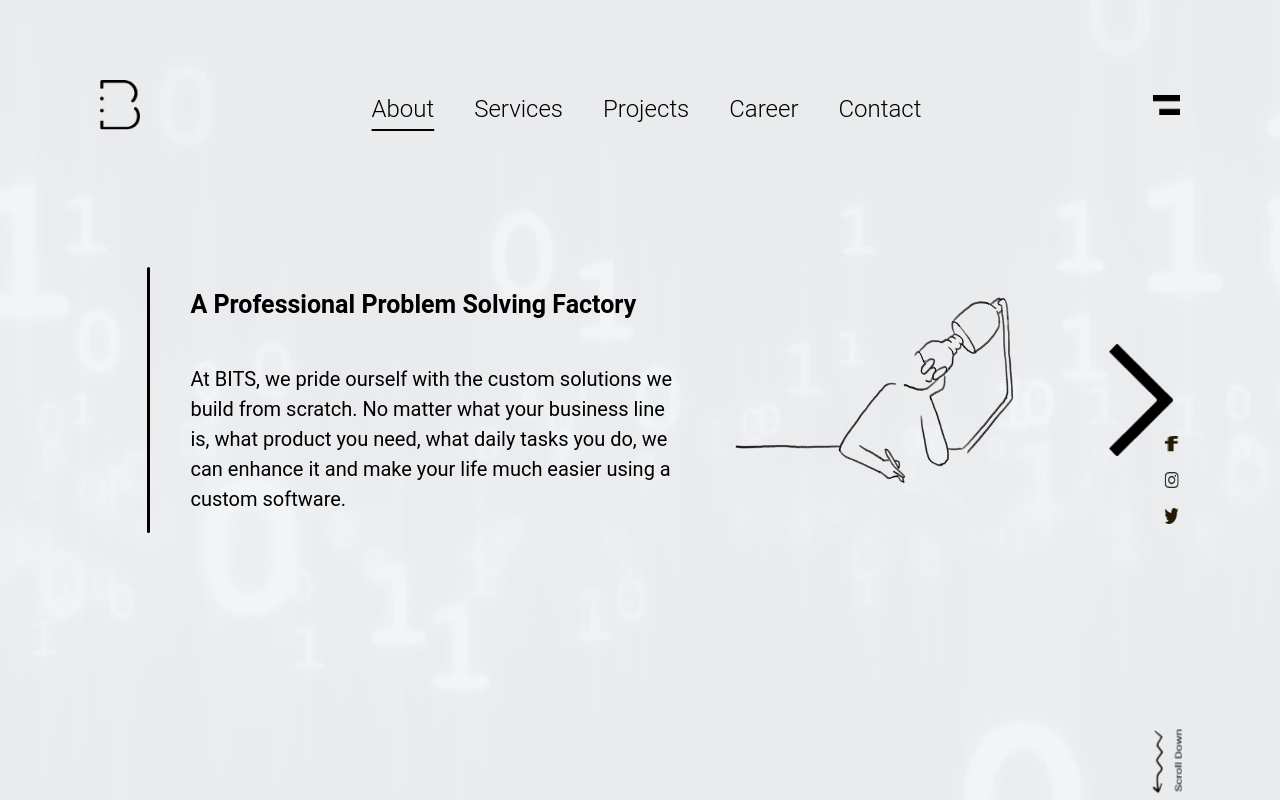
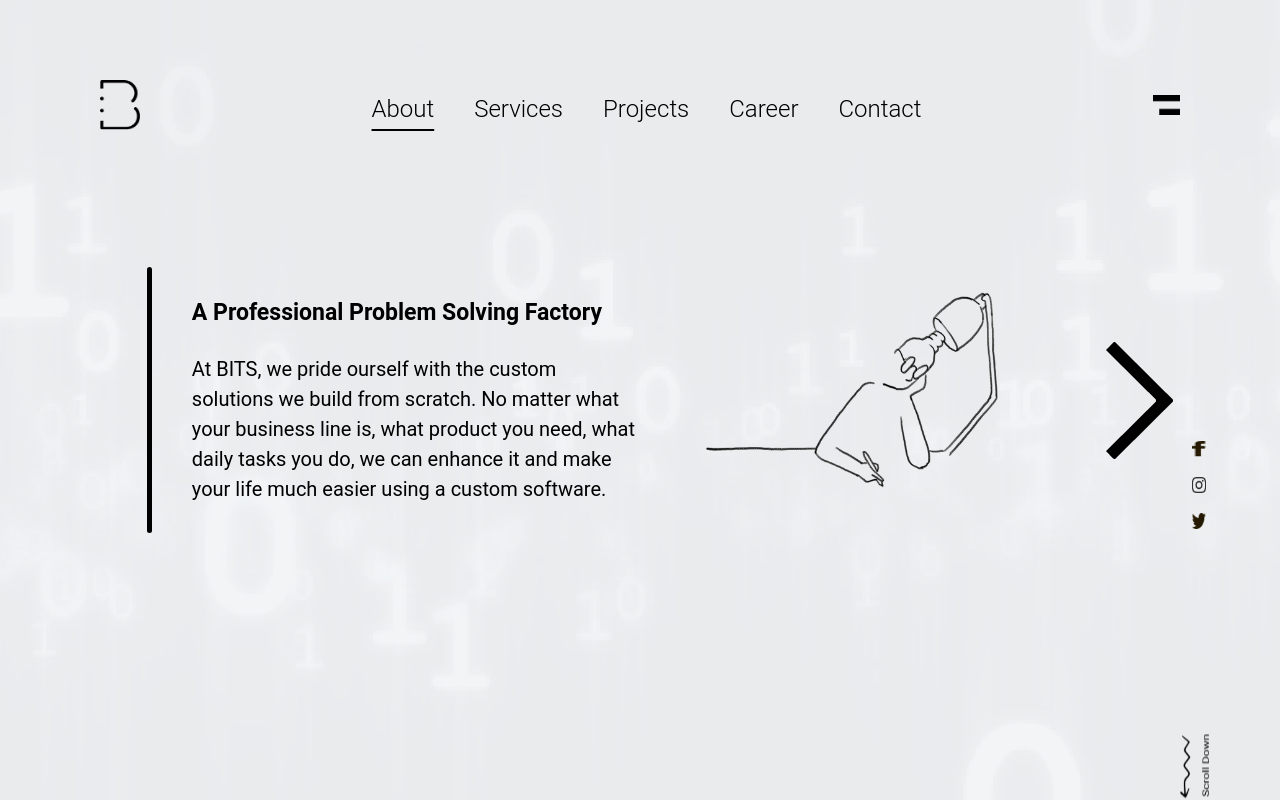
Before and after one commit to fouadchahd/next-starter, a Next.js app: page /about in a window 1280 px wide. Built offline with nearby package versions, Linux system fonts and the light colour scheme.

Commit message:
style changes

```diff
--- a/components/HeaderNavigation.tsx
+++ b/components/HeaderNavigation.tsx
@@ -33,7 +33,7 @@ export const HeaderNavigation = (props: {
             return (
               <Link href={item.route} key={index} passHref>
                 <p
-                  className={`cursor-pointer text-2xl font-light ${props.selectedItem == index &&
+                  className={` cursor-pointer text-2xl font-light ${props.selectedItem == index &&
                     `underline underline-offset-[12px]`
                     }`}
                 >
--- a/components/SideIndicator.tsx
+++ b/components/SideIndicator.tsx
@@ -28,7 +28,7 @@ const SideIndicator = ({
     });
   };
   return (
-    <div className=" absolute overflow-y-visible translate-x-1/3 right-0  mr-[100px] mt-[150px] w-[50px] h-4/5">
+    <div className=" absolute  overflow-y-visible  right-14  bottom-0 w-[50px] h-4/5">
       <div
         className={
           "w-full overflow-y-visible h-full my-2 flex flex-col justify-between flex-1 "
--- a/pages/about.tsx
+++ b/pages/about.tsx
@@ -17,13 +17,13 @@ const About: NextPage = () => {
         >
           <SideIndicator down scrollDownToId={"Sec2"} />
           <div className="flex justify-between items-center w-10/12 h-1/2">
-            <div className=" w-[600px] h-full items-center flex ">
-              <div className="w-4 rounded-full h-2/3 mx-10 bg-black"></div>
+            <div className=" w-[50%] h-full items-center flex ">
+              <div className="w-6 rounded-full h-2/3 mx-10 bg-black"></div>
               <div className="flex flex-col">
-                <h1 className="font-bold   2xl:text-[32px] text-[25px] ">
+                <h1 className="font-bold   2xl:text-[32px] text-[23px] ">
                   A Professional Problem Solving Factory
                 </h1>
-                <p className="2xl:text-[27px] text-[20px] mt-10">
+                <p className="2xl:text-[27px] text-[20px] mt-6">
                   At BITS, we pride ourself with the custom solutions we build
                   from scratch. No matter what your business line is, what
                   product you need, what daily tasks you do, we can enhance it
@@ -36,7 +36,7 @@ const About: NextPage = () => {
               src="/images/AboutIllu-1.gif"
               width="450px"
               height="450px"
-              className={"cursor-pointer bg-cover"}
+              className={" cursor-pointer bg-cover"}
             />
             <Image
               alt=""
```
